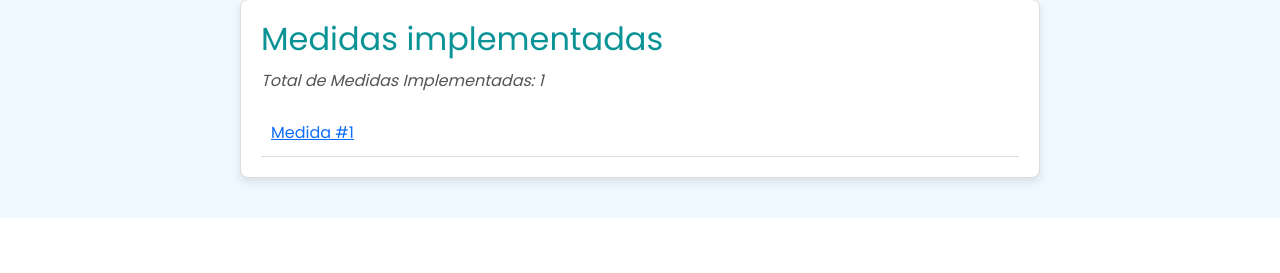
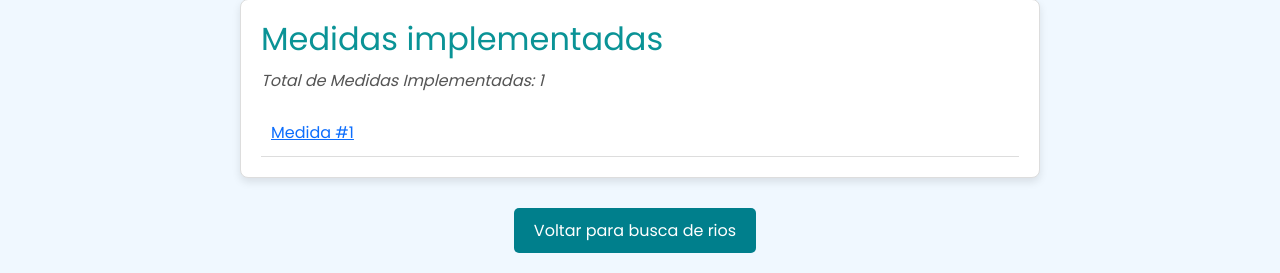
Before and after one commit to GiullianoTeixeira/projeto-mc536, a Flask app: template flaskr/templates/waterbody.html in a window 1280 px wide. Shown: the part 1699-1972 px from the top of the page. Before the commit the page ends 1917 px from the top, so only its background shows below. Run offline with Flask 3, Linux system fonts and the light colour scheme; the template is opened without the code that fills it: most values are stand-ins (such as "Sample title", 1, 10 or a date in 2020); grey boxes marked "Sample" are stand-in pictures.

Commit message:
Fixed FIXME

```diff
--- a/flaskr/templates/search.html
+++ b/flaskr/templates/search.html
@@ -106,10 +106,10 @@
         {% endif %}
     </div>
 
-    <!-- FIXME: <div style="margin-top: 10px; justify-content: center;">
-        <a href="{{ url_for('login.html') }}"> ?????? não sei como desautenticar um usuário
+    <div style="margin-top: 10px; justify-content: center;">
+        <a href="{{ url_for('auth.logout') }}">
             <button type="button" style="margin-right: 10px;">Logout</button>
         </a>
-    </div> -->
+    </div>
 </body>
 </html>
--- a/flaskr/templates/waterbody.html
+++ b/flaskr/templates/waterbody.html
@@ -138,12 +138,11 @@
         </table>
     </div>
 
-
-    <!-- FIXME: <div style="margin-top: 10px; justify-content: center;">
-        <a href="{{ url_for('search.html') }}">
+    <div style="margin-top: 10px; justify-content: center;">
+        <a href="{{ url_for('search.search') }}">
             <button type="button" style="margin-right: 10px;">Voltar para busca de rios</button>
         </a>
-    </div> -->
+    </div>
 
     <script>
         function createSimulation(waterbodyId) {
```
